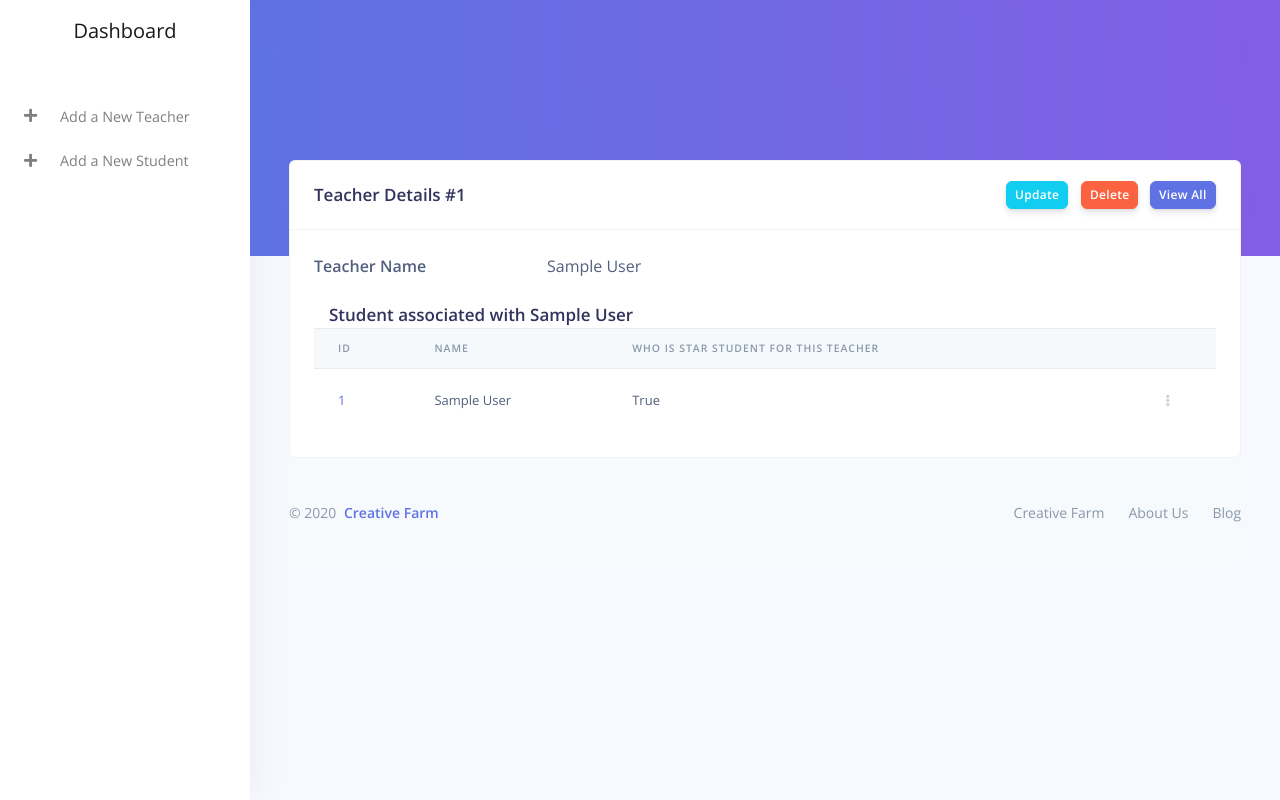
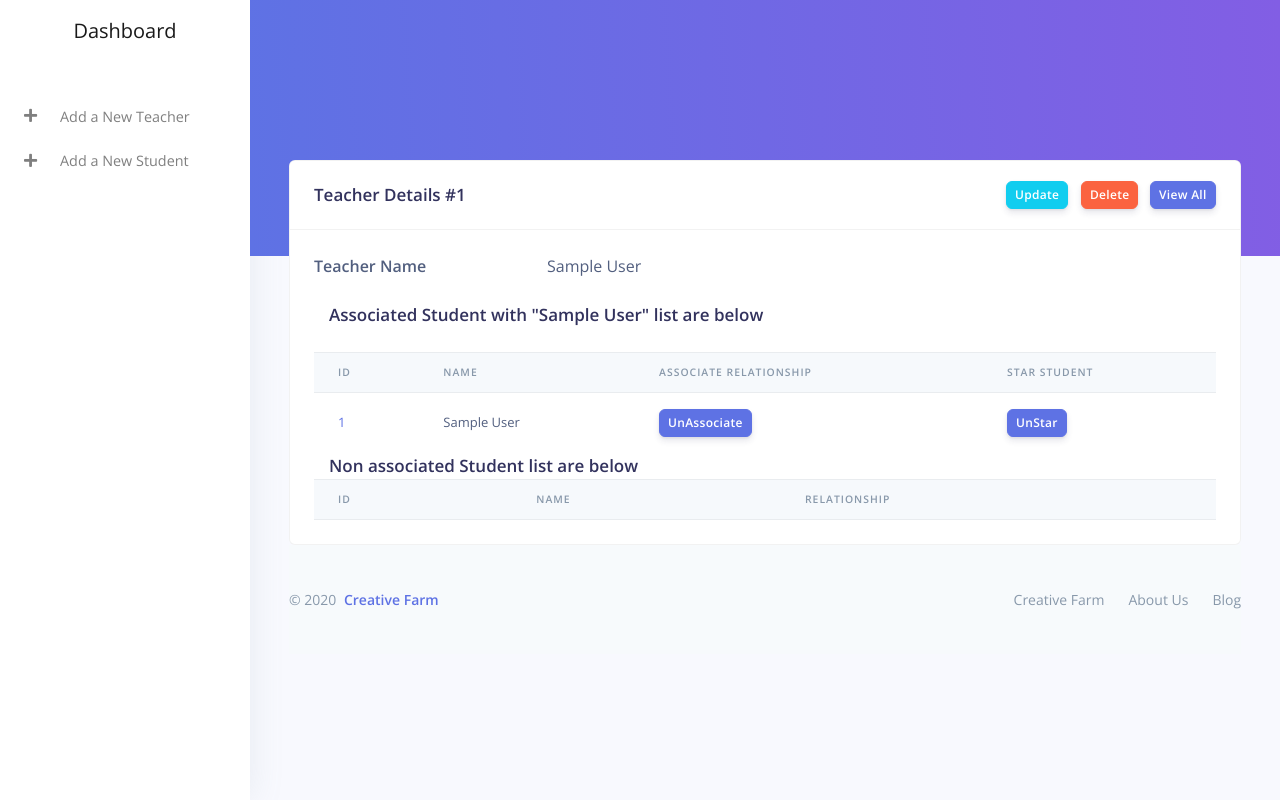
Before and after one commit to testvinod11/SchoolManagement, a Django app: page /teacher/1 in a window 1280 px wide. Run offline with Django 3.2, Linux system fonts and the light colour scheme; tables that the repository leaves empty hold one stand-in row (values such as "Sample post"); lists and menus that the app fills with data are empty; some libraries are stand-ins or nearby versions.

Commit message:
UI implement for Associate or Unassociate Teacher & Student, and Star or Unstar student

```diff
--- a/SchoolManagement/templates/pagination.html
+++ b/SchoolManagement/templates/pagination.html
@@ -21,16 +21,13 @@
     <li class="page-item active">
         <a class="page-link" href="?page={{ i }}">{{ page_obj.number }}</a>
       </li>
-    {% elif i > page_obj.number|add:'-10' and i < page_obj.number|add:'10' %}
+    {% elif i > page_obj.number|add:'-2' and i < page_obj.number|add:'2' %}
     <li class="page-item">
         <a class="page-link" href="?page={{ i }}">{{ i }}</a>
       </li>
     {% endif %}
 {% endfor %}
 
-{% if page_obj.paginator.num_pages > page_obj.number|add:'9' %}
-    <li><a class="page-link" href="?page={{ page_obj.number|add:'10' }}">&hellip;</a></li>
-{% endif %}
 
 {% if page_obj.has_next %}
     <li class="page-item">
--- a/SchoolManagement/urls.py
+++ b/SchoolManagement/urls.py
@@ -30,6 +30,8 @@ urlpatterns = [
     path('graphql/', csrf_exempt(GraphQLView.as_view(graphiql=True))),
     path('index', views.DashboardDetailView.as_view(), name=''),
     url(r'^static/(?P<path>.*)$', serve, {'document_root': settings.STATIC_ROOT}),
+    url(r'^ajax/associate_teacher_student/$', views.associate_teacher_student, name='associate_teacher_student'),
+    url(r'^ajax/star_student/$', views.star_student, name='star_student'),
 ]
 
 urlpatterns += static(settings.STATIC_URL, document_root=settings.STATIC_ROOT)
--- a/registration/templates/registration/detail.html
+++ b/registration/templates/registration/detail.html
@@ -5,7 +5,7 @@
     <div class="card-header">
       <div class="row align-items-center">
         <div class="col-8">
-          <h3 class="mb-0">{{view_for|title}} Details #{{object.id}}</h3>
+          <h3 class="mb-0">{{view_for|title}} Details #{{object.id}} </h3>
         </div>
         <div class="col-4 text-right">
             {% if view_for == 'student'%}
@@ -27,17 +27,17 @@
         </dl>
 
         <div class="col-8">
-             <h3 class="mb-0">{% if view_for == 'student'%}Teachers {% else %} Student {% endif %} associated with {{object.name}}</h3>
+            <h3 class="mb-0">Associated {% if view_for == 'student'%}Teachers {% else %} Student {% endif %} with "{{object.name}}" list are below</h3><br>
         </div>
 
         <div class="table-responsive">
-            <table class="table align-items-center table-flush">
+            <table class="table align-items-center table-flush" id="associate">
                 <thead class="thead-light">
                     <tr>
                         <th scope="col">Id</th>
                         <th scope="col">Name</th>
-                        <th scope="col">{% if view_for == 'student'%}Star student by below teachers {% else %} Who is Star Student for this Teacher {% endif %} </th>
-                        <th scope="col"></th>
+                        <th scope="col">Associate Relationship </th>
+                        <th scope="col">Star student </th>
                     </tr>
                 </thead>
                 <tbody>
@@ -48,18 +48,8 @@
                                     <a href="{% url 'teacher-detail' obj.teacher_id %}">{{ obj.teacher_id }}</a>
                                 </td>
                                 <td>{{ obj.teacher__name }}</td>
-                                <td>{{ obj.is_star_student }}</td>
-                                <td class="text-right">
-                                    <div class="dropdown">
-                                        <a class="btn btn-sm btn-icon-only text-light" href="#" role="button" data-toggle="dropdown" aria-haspopup="true" aria-expanded="false">
-                                      <i class="fas fa-ellipsis-v"></i>
-                                    </a>
-                                        <div class="dropdown-menu dropdown-menu-right dropdown-menu-arrow">
-                                          <a class="dropdown-item" href="{% url 'teacher-update' obj.teacher_id %}">Update</a>
-                                          <a class="dropdown-item" href="{% url 'teacher-delete' obj.teacher_id %}">Delete</a>
-                                        </div>
-                                    </div>
-                                </td>
+                                <td><button type="button" class="btn btn-sm btn-primary non-associate" data-viewFor="{{ view_for }}" data-teacherId="{{obj.teacher_id}}" data-studentId="{{object.id}}" data-url="{% url 'teacher-detail' obj.teacher_id %}" data-name="{{obj.teacher__name}}">UnAssociate</button></td>
+                                <td><button type="button" class="btn btn-sm btn-primary star-student" data-teacherId="{{obj.teacher_id}}" data-studentId="{{object.id}}" data-url="{% url 'teacher-detail' obj.teacher_id %}" >{% if obj.is_star_student %}UnStar{% else %}Star{% endif %}</button></td>
                             </tr>
                         {% else %}
                             <tr>
@@ -67,24 +57,166 @@
                                     <a href="{% url 'student-detail' obj.student_id %}">{{ obj.student_id }}</a>
                                 </td>
                                 <td>{{ obj.student__name }}</td>
-                                <td>{{ obj.is_star_student }}</td>
-                                <td class="text-right">
-                                    <div class="dropdown">
-                                        <a class="btn btn-sm btn-icon-only text-light" href="#" role="button" data-toggle="dropdown" aria-haspopup="true" aria-expanded="false">
-                                      <i class="fas fa-ellipsis-v"></i>
-                                    </a>
-                                        <div class="dropdown-menu dropdown-menu-right dropdown-menu-arrow">
-                                          <a class="dropdown-item" href="{% url 'student-update' obj.student_id %}">Update</a>
-                                          <a class="dropdown-item" href="{% url 'student-delete' obj.student_id %}">Delete</a>
-                                        </div>
-                                    </div>
-                                </td>
+                                <td><button type="button" class="btn btn-sm btn-primary non-associate" data-viewFor="{{ view_for }}" data-teacherId="{{object.id}}" data-studentId="{{obj.student_id}}" data-url="{% url 'student-detail' obj.student_id %}" data-name="{{obj.student__name}}">UnAssociate</button></td>
+                                <td><button type="button" class="btn btn-sm btn-primary star-student" data-teacherId="{{object.id}}" data-studentId="{{obj.student_id}}" data-url="{% url 'student-detail' obj.student_id %}" >{% if obj.is_star_student %}UnStar{% else %}Star{% endif %}</button></td>
                             </tr>
                         {% endif %}
                     {% endfor %}
                 </tbody>
             </table>
         </div>
+
+
+        <div class="col-8">
+             <h3 class="mb-0">Non associated {% if view_for == 'student'%}Teachers {% else %} Student {% endif %} list are below</h3>
+        </div>
+        <div class="table-responsive">
+            <table class="table align-items-center table-flush" id="non_associate">
+                <thead class="thead-light">
+                    <tr>
+                        <th scope="col">Id</th>
+                        <th scope="col">Name</th>
+                        <th scope="col">RelationShip</th>
+                    </tr>
+                </thead>
+                <tbody>
+                    {% for obj in non_associate_qs %}
+                        {% if view_for == 'student'%}
+                            <tr>
+                                <td>
+                                    <a href="{% url 'teacher-detail' obj.id %}">{{ obj.id }}</a>
+                                </td>
+                                <td>{{ obj.name }}</td>
+                                <td><button type="button" class="btn btn-sm btn-primary associate" data-viewFor="{{ view_for }}" data-teacherId="{{obj.id}}" data-studentId="{{object.id}}" data-url="{% url 'teacher-detail' obj.id %}" data-name="{{obj.name}}">Associate</button></td>
+                            </tr>
+                        {% else %}
+                            <tr>
+                                <td>
+                                    <a href="{% url 'student-detail' obj.id %}">{{ obj.id }}</a>
+                                </td>
+                                <td>{{ obj.name }}</td>
+                                <td><button type="button" class="btn btn-sm btn-primary associate" data-viewFor="{{ view_for }}" data-teacherId="{{object.id}}" data-studentId="{{obj.id}}" data-url="{% url 'student-detail' obj.id %}" data-name="{{obj.name}}">Associate</button></td>
+                            </tr>
+                        {% endif %}
+                    {% endfor %}
+                </tbody>
+            </table>
+        </div>
+
     </div>
 </div>
+<script src="https://ajax.googleapis.com/ajax/libs/jquery/1.12.0/jquery.min.js"></script>
+<script type="text/javascript">
+
+$('.associate').click(function() {
+    var studentId = $(this).attr("data-studentId");
+    var teacherId = $(this).attr("data-teacherId");
+    var viewFor = $(this).attr("data-viewFor");
+    var path = $(this).attr("data-url");
+    var name = $(this).attr("data-name");
+    var td = event.target.parentNode;
+    var tr = td.parentNode;
+    $.ajax({
+        url: '/ajax/associate_teacher_student/',
+        data: {
+          'studentId': studentId,
+          'teacherId': teacherId,
+          'associate': true
+        },
+        dataType: 'json',
+        success: function(data) {
+        tr.parentNode.removeChild(tr);
+        if(viewFor == "teacher"){
+            var dataId = studentId;
+        }else{
+            var dataId = teacherId;
+        }
+
+        var trElement = ''
+        trElement += "<tr><td><a href=" +
+            '"'+ path +'">' + dataId + "</a>" +
+            "</td><td>" + name + "</td>"+
+            "<td><button type="+'"button" class="btn btn-sm btn-primary non-associate" data-viewFor="' + viewFor + '" data-teacherId="' + teacherId +'" data-studentId="' + studentId +'" data-url="' + path + '" data-name="' + name + '">UnAssociate</button></td>'+
+            "<td><button type="+'"button" class="btn btn-sm btn-primary star-student" data-teacherId="' + teacherId + '" data-studentId="' + studentId +'" data-url="' + path + '" >Star</button></td>'+
+            "</tr>"
+        $('#associate').prepend(trElement);
+        },
+        error: function() {
+            alert('Something is wrong');
+        }
+      });
+});
+
+$('.non-associate').click(function() {
+    var studentId = $(this).attr("data-studentId");
+    var teacherId = $(this).attr("data-teacherId");
+    var viewFor = $(this).attr("data-viewFor");
+    var path = $(this).attr("data-url");
+    var name = $(this).attr("data-name");
+    var td = event.target.parentNode;
+    var tr = td.parentNode;
+    $.ajax({
+        url: '/ajax/associate_teacher_student/',
+        data: {
+          'studentId': studentId,
+          'teacherId': teacherId,
+          'associate': false
+        },
+        dataType: 'json',
+        success: function(data) {
+        tr.parentNode.removeChild(tr);
+        if(viewFor == "teacher"){
+            var dataId = studentId;
+        }else{
+            var dataId = teacherId;
+        }
+
+        var trElement = ''
+        trElement += "<tr><td><a href=" +
+            '"'+ path +'">' + dataId + "</a>" +
+            "</td><td>" + name + "</td>"+
+            "<td><button type="+'"button" class="btn btn-sm btn-primary associate" data-viewFor="' + viewFor + '" data-teacherId="' + teacherId +'" data-studentId="' + studentId +'" data-url="' + path + '" data-name="' + name + '">Associate</button></td>'+
+            "</tr>"
+
+        $('#non_associate').prepend(trElement);
+
+        },
+        error: function() {
+            alert('Something is wrong');
+        }
+      });
+});
+
+$('.star-student').click(function() {
+    var starStudent
+    var studentId = $(this).attr("data-studentId");
+    var teacherId = $(this).attr("data-teacherId");
+    var obj = $(this);
+    if ($(this).text() == "Star"){
+        starStudent = true
+    } else{
+        starStudent = false
+    }
+    $.ajax({
+        url: '/ajax/star_student/',
+        data: {
+          'studentId': studentId,
+          'teacherId': teacherId,
+          'starStudent': starStudent
+        },
+        dataType: 'json',
+        success: function(data) {
+        if (starStudent == true){
+            obj.text("UnStar");
+        }else{
+            obj.text("Star");
+        }
+        },
+        error: function() {
+            alert('Something is wrong');
+        }
+      });
+});
+
+</script>
 {% endblock %}
--- a/registration/views.py
+++ b/registration/views.py
@@ -1,7 +1,11 @@
+# Django imports
+from django.db import IntegrityError
+from django.http import JsonResponse, HttpResponseNotFound
 from django.urls import reverse_lazy
 
+# Local imports
 from registration.common import *
-from registration.models import Student, Teacher
+from registration.models import Student, Teacher, TeacherStudentMap
 
 
 class DashboardDetailView(ListView):
@@ -34,8 +38,12 @@ class TeacherDetailView(CommonDetailView):
 
     def get_context_data(self, **kwargs):
         """Insert the single object into the context dict."""
-        students = self.object.students.filter(student__is_deleted=False).values('student_id', 'student__name', 'is_star_student')
-        return super().get_context_data(queryset=students, view_for='teacher', **kwargs)
+        student_qs = self.object.students.filter(student__is_deleted=False, is_associate=True).order_by('-updated_at')
+        associate_student_qs = student_qs.values('student_id', 'student__name', 'is_star_student')
+        non_associate_student_qs = Student.objects.exclude(
+            id__in=student_qs.values_list('student_id', flat=True)).values('id', 'name')
+        return super().get_context_data(
+            queryset=associate_student_qs, non_associate_qs=non_associate_student_qs, view_for='teacher', **kwargs)
 
 
 class StudentDetailView(CommonDetailView):
@@ -44,9 +52,12 @@ class StudentDetailView(CommonDetailView):
 
     def get_context_data(self, **kwargs):
         """Insert the single object into the context dict."""
-        teachers = self.object.teachers.filter(teacher__is_deleted=False).values('teacher_id', 'teacher__name',
-                                                                                 'is_star_student')
-        return super().get_context_data(queryset=teachers, view_for='student', **kwargs)
+        teacher_qs = self.object.teachers.filter(teacher__is_deleted=False, is_associate=True).order_by('-updated_at')
+        associate_teacher_qs = teacher_qs.values('teacher_id', 'teacher__name', 'is_star_student')
+        non_associate_teacher_qs = Teacher.objects.exclude(
+            id__in=teacher_qs.values_list("teacher_id", flat=True)).values('id', 'name')
+        return super().get_context_data(
+            queryset=associate_teacher_qs, non_associate_qs=non_associate_teacher_qs, view_for='student', **kwargs)
 
 
 class TeacherCreateView(CommonCreateView):
@@ -89,3 +100,61 @@ class StudentDeleteView(CommonDeleteView):
     model = Student
     success_url = reverse_lazy('student-list')
     view_for = 'student'
+
+
+def process_(request, param):
+    """
+    Function is used for precess request and fetch TeacherStudentMap instance
+    :param request: request
+    :param param: param
+    :return: tuple of status, param, and object(it can be either TeacherStudentMap or HttpResponseNotFound)
+    """
+    student_id = request.GET.get('studentId', None)
+    teacher_id = request.GET.get('teacherId', None)
+    param = request.GET.get(param, None)
+    if not student_id or not teacher_id or not param:
+        return False, param, HttpResponseNotFound()
+    try:
+        obj, _ = TeacherStudentMap.objects.get_or_create(teacher_id=teacher_id, student_id=student_id)
+    except IntegrityError:
+        return False, param, HttpResponseNotFound()
+    return True, param, obj
+
+
+def associate_teacher_student(request):
+    """
+
+    :param request:
+    :return:
+    """
+    status, associate, obj = process_(request, "associate")
+    if status:
+        if associate == 'true':
+            obj.is_associate = True
+            data = {'message': "Successfully associate", 'id': obj.student_id, 'teacher_id': obj.teacher_id, 'is_star_student':obj.is_star_student}
+        else:
+            obj.is_associate = False
+            obj.is_star_student = False
+            data = {'message': "Successfully un-associate", 'id': obj.student_id, 'teacher_id':obj.teacher_id, 'is_star_student':obj.is_star_student}
+        obj.save()
+        return JsonResponse(data)
+    return obj
+
+
+def star_student(request):
+    """
+
+    :param request:
+    :return:
+    """
+    status, is_star_student, obj = process_(request, "starStudent")
+    if status:
+        if is_star_student == "true":
+            obj.is_star_student = True
+            data = {'message': "Successfully student make a star student"}
+        else:
+            obj.is_star_student = False
+            data = {'message': "Successfully un-associate"}
+        obj.save()
+        return JsonResponse(data)
+    return obj
```
Also changed, not shown: registration/models.py (+11 -3 lines), registration/migrations/0002_teacherstudentmap_is_associate.py (added), registration/migrations/0003_auto_20200811_1712.py (added).
